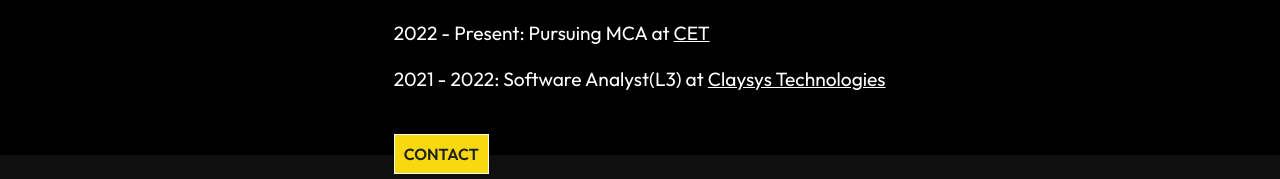
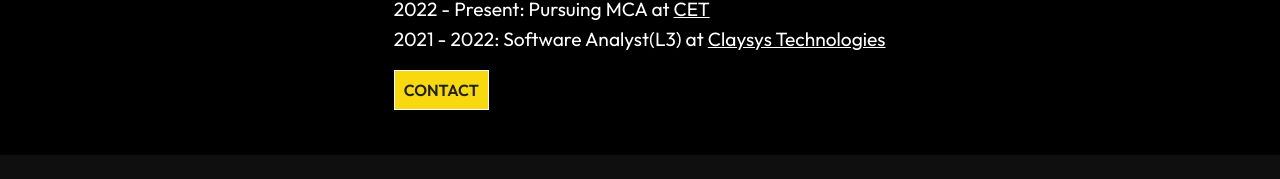
Before and after one commit to sreyas-sc/Portfolio, a React (Create React App) app: page /About in a window 1280 px wide. Shown: the part 621-800 px from the top of the page. Built offline with nearby package versions, Linux system fonts and the light colour scheme.

Commit message:
Update AboutContentStyles.css

```diff
--- a/src/components/AboutContentStyles.css
+++ b/src/components/AboutContentStyles.css
@@ -14,9 +14,9 @@
     max-width: 350px;
 }
 .about p{
-    margin: 0.7rem 0;
+    margin: 0.2rem 0;
 }
 .about button{
-    margin: 2rem 0;
+    margin: 1rem 0;
     padding: 9px;
 }
```
